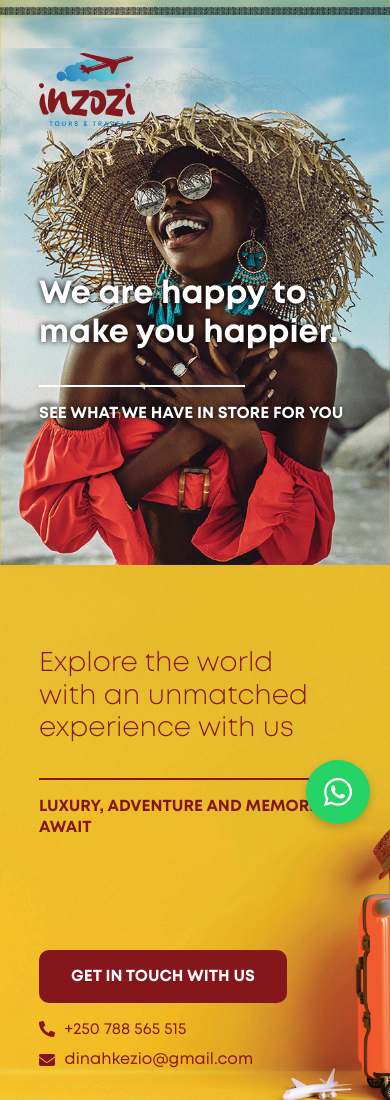
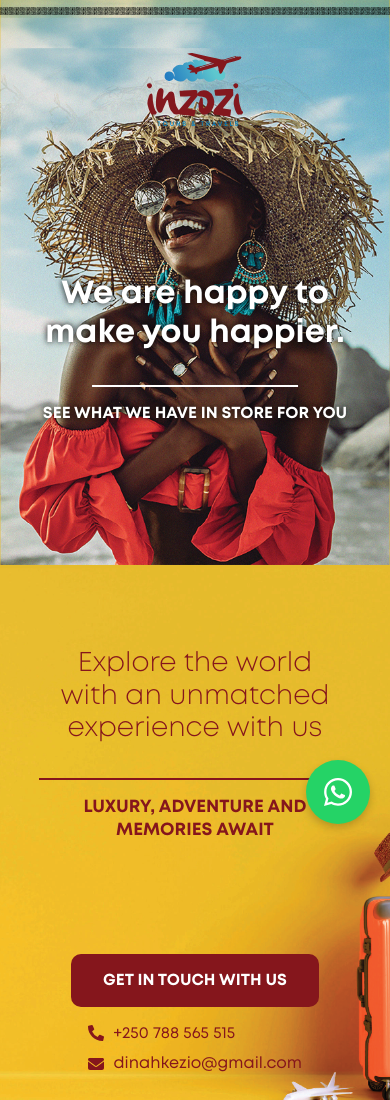
Before and after one commit to kampusagency/inzozi, a React (Vite) app: page / in a window 390 px wide. Shown: the top 1100 px of the page. Built offline with nearby package versions, Linux system fonts and the light colour scheme.

Commit message:
content centering

```diff
--- a/src/styles/home.scss
+++ b/src/styles/home.scss
@@ -244,7 +244,7 @@
                 text-transform: uppercase;
 
                 @media (max-width: 400px) {
-                    font-size: 1rem;
+                    font-size: 1.1rem;
                 }
             }
 
@@ -500,6 +500,14 @@
                         align-items: start;
                         gap: 0.6rem;
                     }
+                }
+
+                @media (max-width:420px) {
+                    // margin-top: 4rem;
+                    display: flex;
+                    align-items: center;
+                    justify-content: center;
+                    flex-direction: column;
                 }
             }
         }
@@ -1071,4 +1079,28 @@
             }
         }
     }
+
+    @media (max-width: 420px) {
+        text-align: center;
+        align-items: center;
+        justify-content: center;
+
+        .content {
+            .line {
+                position: relative;
+                margin: 1rem auto;
+                left: 50%;
+                transform: translateX(-50%);
+            }
+
+            .action{
+                margin-top: 4rem;
+                display: flex;
+                text-align: center;
+                align-items: center;
+                flex-direction: column;
+                justify-content: center;
+            }
+        }
+    }
 }
```
